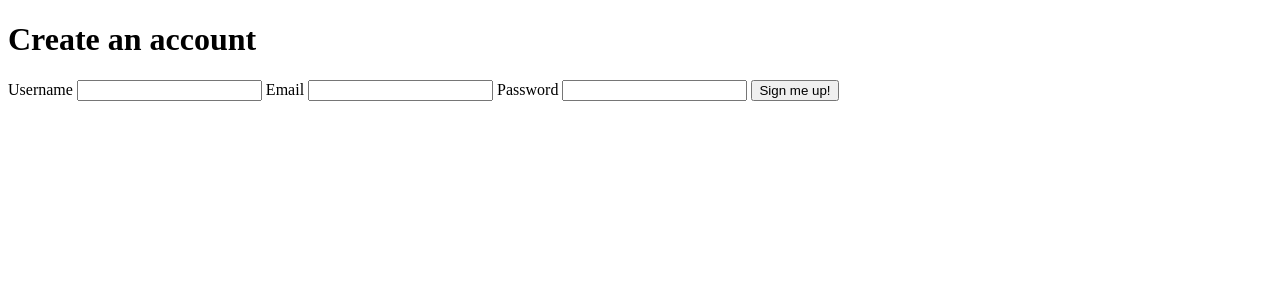
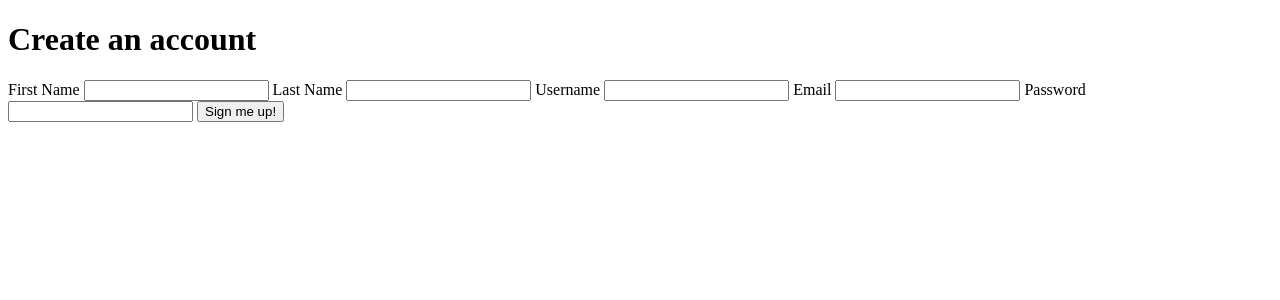
Before and after one commit to chininchu/Memory-Card-Game, a Spring Boot app: page /sign-up in a window 1280 px wide. Shown: the top 300 px of the page. Run offline with Spring Boot 4, Linux system fonts and the light colour scheme; some of the project's set-up classes (security, data sources, template engines, error pages and the like) are left out, and stand-ins take their place.

Commit message:
The users information is able to persist within the database

```diff
--- a/src/main/resources/templates/users/sign-up.html
+++ b/src/main/resources/templates/users/sign-up.html
@@ -7,6 +7,14 @@
 <body>
 <h1>Create an account</h1>
 <form th:action="@{/sign-up}" method="POST" th:object="${user}">
+
+    <label for="firstname">First Name</label>
+    <input id="firstname" th:field="*{firstName}" />
+
+    <label for="lastname">Last Name</label>
+    <input id="lastname" th:field="*{lastName}" />
+
+
     <label for="username">Username</label>
     <input id="username" th:field="*{username}" />
 
```
